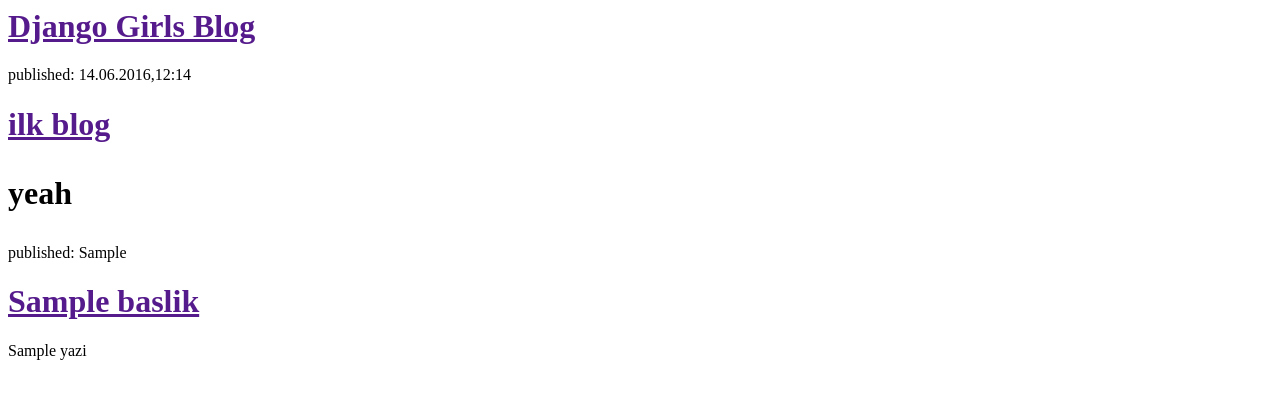
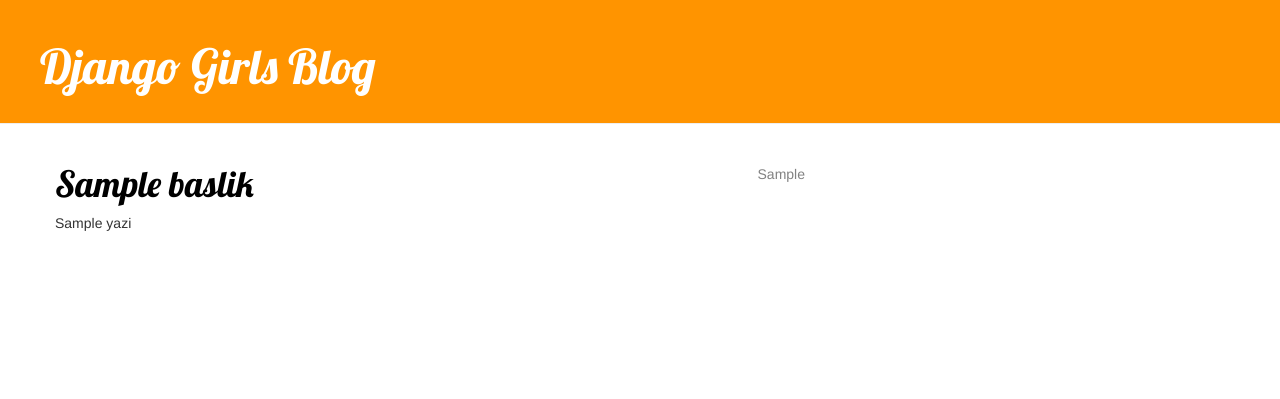
Before and after one commit to medamedist/my-first-blog, a Django app: template blog/templates/blog/post_list.html in a window 1280 px wide. Shown: the top 399 px of the page. Run offline with Django 3.2, Linux system fonts and the light colour scheme; the template is opened without the code that fills it: most values are stand-ins (such as "Sample title", 1, 10 or a date in 2020); some libraries are stand-ins or nearby versions.

Commit message:
Detaylı blog gönderileri için CSS'e ilaveten view ve template eklendi.

```diff
--- /dev/null
+++ b/blog/static/css/blog.css
@@ -0,0 +1,47 @@
+.page-header {
+    background-color: #ff9400;
+    margin-top: 0;
+    padding: 20px 20px 20px 40px;
+}
+
+.page-header h1, .page-header h1 a, .page-header h1 a:visited, .page-header h1 a:active {
+    color: #ffffff;
+    font-size: 36pt;
+    text-decoration: none;
+}
+
+.content {
+    margin-left: 40px;
+}
+
+h1, h2, h3, h4 {
+    font-family: 'Lobster', cursive;
+}
+
+.date {
+    float: right;
+    color: #828282;
+}
+
+.save {
+    float: right;
+}
+
+.post-form textarea, .post-form input {
+    width: 100%;
+}
+
+.top-menu, .top-menu:hover, .top-menu:visited {
+    color: #ffffff;
+    float: right;
+    font-size: 26pt;
+    margin-right: 20px;
+}
+
+.post {
+    margin-bottom: 70px;
+}
+
+.post h1 a, .post h1 a:visited {
+    color: #000000;
+}
--- /dev/null
+++ b/blog/templates/blog/base.html
@@ -0,0 +1,29 @@
+
+{% load staticfiles %}
+
+<html>
+<head>
+<link rel="stylesheet" href="//maxcdn.bootstrapcdn.com/bootstrap/3.2.0/css/bootstrap.min.css">
+<link rel="stylesheet" href="//maxcdn.bootstrapcdn.com/bootstrap/3.2.0/css/bootstrap-theme.min.css">
+<link rel="stylesheet" href="{% static 'css/blog.css' %}">
+<link href="http://fonts.googleapis.com/css?family=Lobster&subset=latin,latin-ext" rel="stylesheet" type="text/css">
+
+<title>Djago girls blog</title>
+</head>
+
+<body>
+
+    <div class="page-header">
+        <h1><a href="/">Django Girls Blog</a></h1>
+    </div>
+    <div class="content container">
+        <div class="row">
+            <div class="col-md-8">
+            {% block content %}
+            {% endblock %}
+            </div>
+        </div>
+    </div>
+
+</body>
+</html>
--- a/blog/templates/blog/post_list.html
+++ b/blog/templates/blog/post_list.html
@@ -1,33 +1,13 @@
+{% extends 'blog/base.html' %}
 
-
-
-<html>
-<head>
-<title>Djago girls blog</title>
-</head>
-
-<body>
-
-<div>
-
-<h1><a href="">Django Girls Blog</a><h1>
-
-</div>
-
-<div>
-<p>published: 14.06.2016,12:14</p>
-<h1><a href="">ilk blog</a><h1>
-<p>yeah</p>
-
-</div>
-
-{% for post in posts %}
-    <div>
-        <p>published: {{ post.yayinlama_tarihi }}</p>
-        <h1><a href="">{{ post.baslik }}</a></h1>
-        <p>{{ post.yazi|linebreaks }}</p>
-    </div>
-{% endfor %}
-
-</body>
-</html>
+{% block content %}
+    {% for post in posts %}
+        <div class="post">
+            <div class="date">
+                {{ post.yayinlama_tarihi }}
+            </div>
+            <h1><a href="{% url 'post_detail' pk=post.pk %}">{{ post.baslik }}</a></h1>
+            <p>{{ post.yazi|linebreaks }}</p>
+        </div>
+    {% endfor %}
+{% endblock content %}
--- a/blog/urls.py
+++ b/blog/urls.py
@@ -3,4 +3,6 @@
 
 urlpatterns = [
     url(r'^$', views.post_list, name='post_list'),
+	url(r'^post/(?P<pk>[0-9]+)/$', views.post_detail, name='post_detail'),
+
 ]
--- a/blog/views.py
+++ b/blog/views.py
@@ -1,7 +1,12 @@
 from django.shortcuts import render
 from django.utils import timezone
 from .models import Post
+from django.shortcuts import render, get_object_or_404
 
 def post_list(request):
     posts = Post.objects.filter(yayinlama_tarihi__lte=timezone.now()).order_by('yayinlama_tarihi')
     return render(request, 'blog/post_list.html', {'posts': posts})
+
+def post_detail(request, pk):
+    post = get_object_or_404(Post, pk=pk)
+    return render(request, 'blog/post_detail.html', {'post': post})
```
Also changed, not shown: blog/templates/blog/post_detail.html (added, +13 -0 lines).
